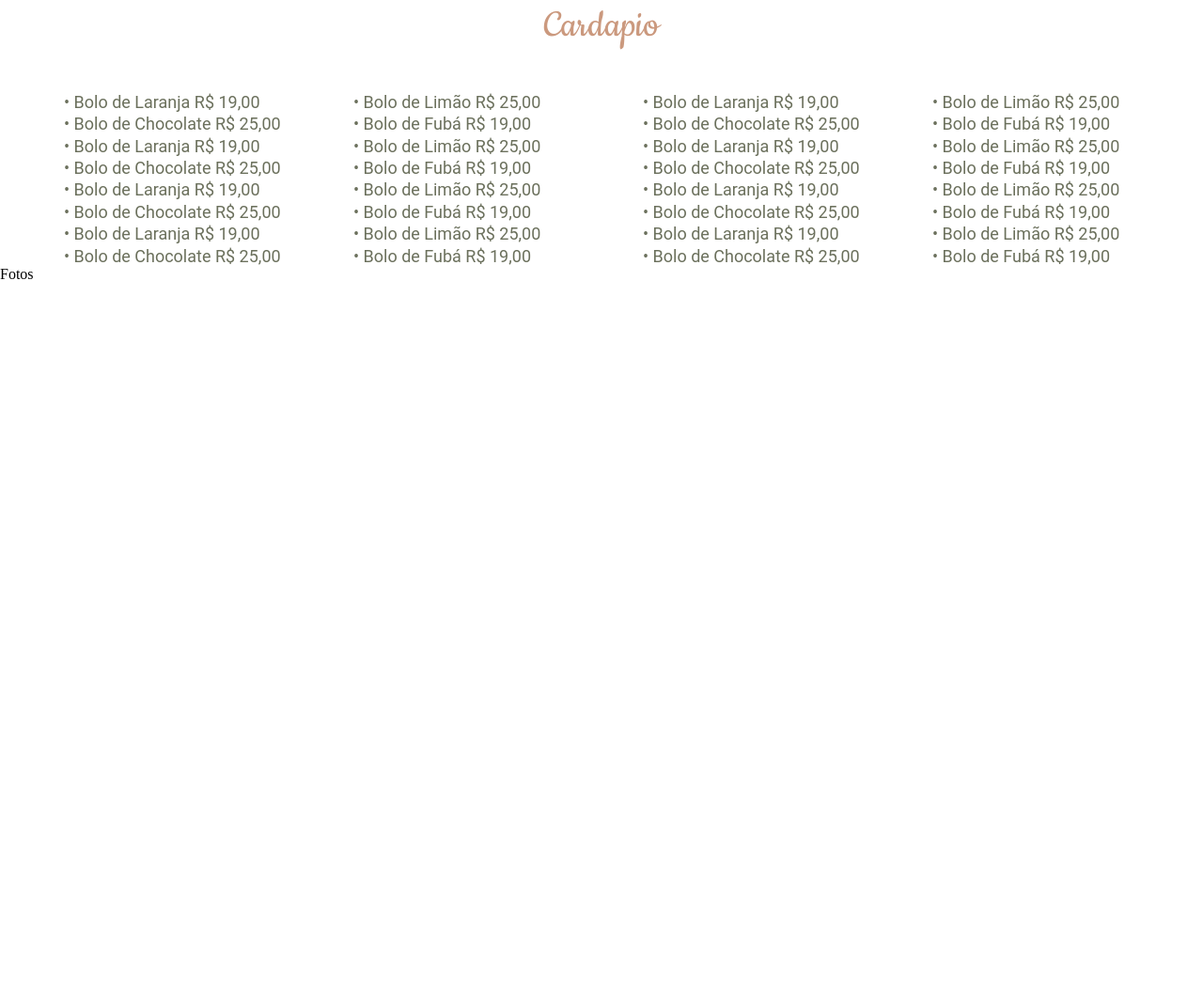
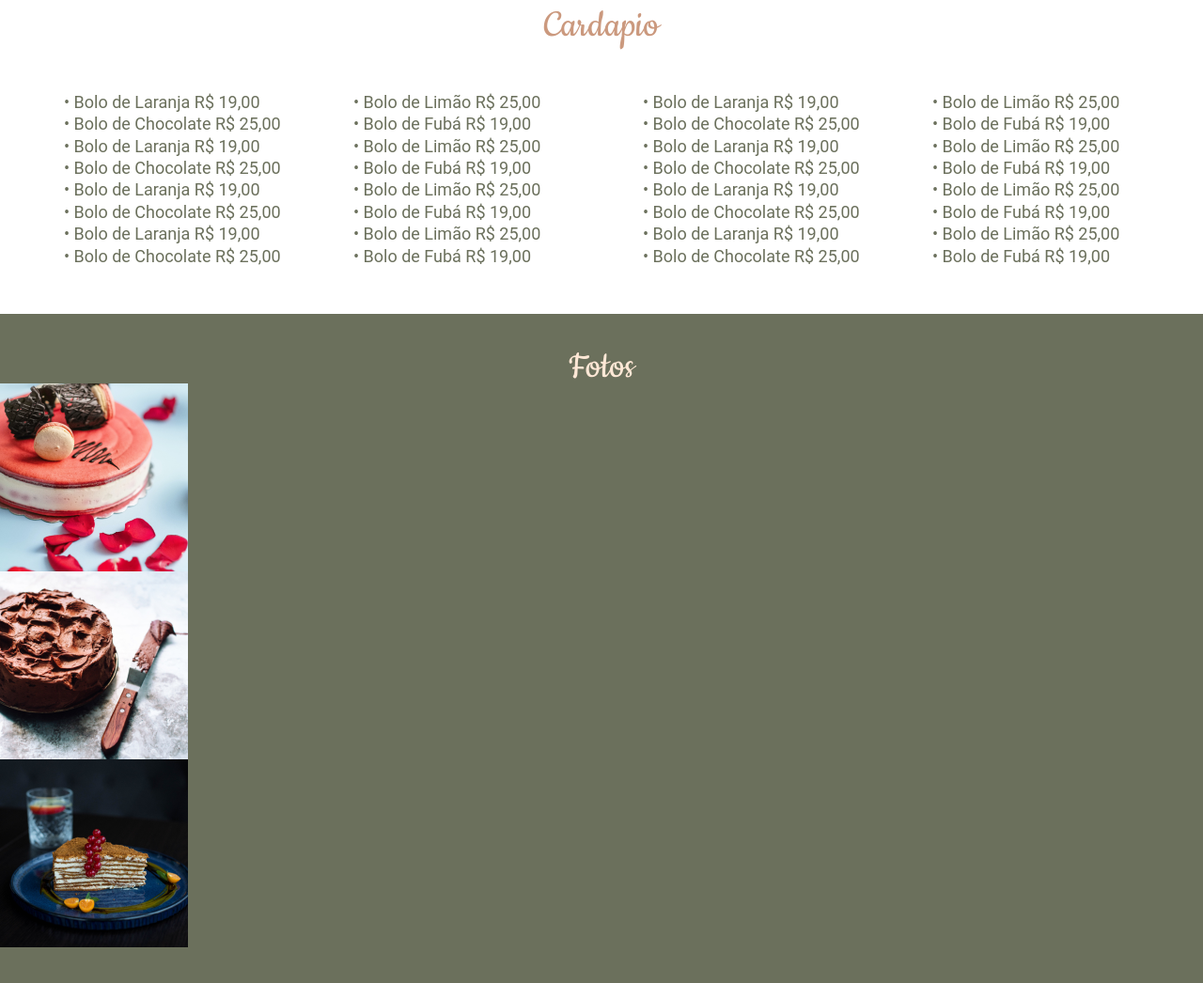
Before and after one commit to gustavo2606/lojaboloss, a plain HTML site: page index.html in a window 1280 px wide. Shown: the part 827-1873 px from the top of the page at 94% size. Before the commit the page ends 1127 px from the top, so only its background shows below. Drawn offline with Linux system fonts and the light colour scheme.

Commit message:
cardapio comcluido

```diff
--- a/estilo.css
+++ b/estilo.css
@@ -252,5 +252,34 @@ body {
 	letter-spacing: 0%;
 	color: #6B705C;
 	margin-left: 68px;
+}
+
+.selecao2{
+	margin-top: 50px;
+    background-color: #6B705C;
+    padding-top: 40px;
+    color: #fff;
+    padding-bottom: 40px;
+}
+
+.tituloft {
+	width: 70;
+	height: 34;
+	top: 1241px;
+	left: 685px;
+	font-family: Cookie;
+	font-weight: 400;
+	font-size: 45px;
+	line-height: 75%;
+	letter-spacing: 0%;
+	text-align: center;
+    color: #FFE8D6;
 
 }
+
+.fotobolos{
+    display: flex;
+    justify-content: space-between;
+    align-items: start;
+    flex-wrap: wrap;
+}
--- a/index.html
+++ b/index.html
@@ -87,8 +87,17 @@
 
     <div class="selecao2">
         <p class="tituloft">Fotos</p>
+        <div  class="fotobolos">
+            <img src="imagens/bolomorango.png">
+        </div>
+        <div  class="fotobolos">
+            <img src="imagens/bolochocolate.png">
+        </div>
+        <div  class="fotobolos">
+            <img src="imagens/bolocereja.png" >
+        </div>
+    </div>
 
-    </div>
 
 </body>
 
```
